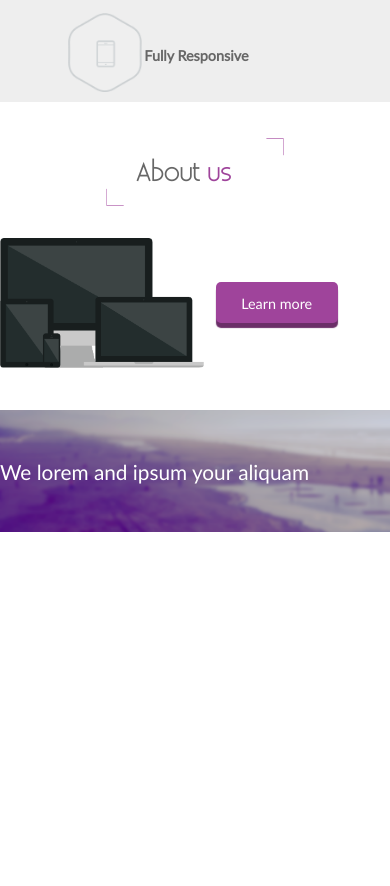
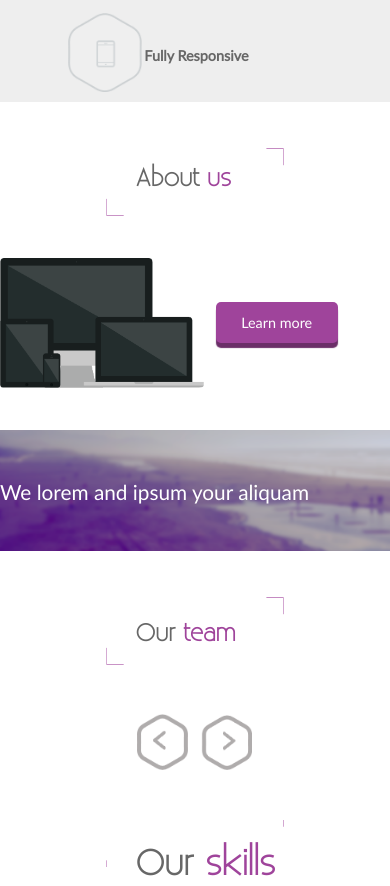
Before and after one commit to showmemagic/Bhagaskara, a plain HTML site: page index.html in a window 390 px wide. Shown: the part 607-1493 px from the top of the page. Before the commit the page ends 1139 px from the top, so only its background shows below. Drawn offline with Linux system fonts and the light colour scheme.

Commit message:
Team and skill section - no slider, no bars

```diff
--- a/index.html
+++ b/index.html
@@ -143,5 +143,33 @@
                 </div>
             </div>
         </section>
+
+        <section class = "team">
+            <div class = "mainWidth">
+                <div class = "teamContainerOne">
+                    <div class = "corners">
+                        <h4>Our <span class = "colorWord">team</span></h4>
+                    </div>
+                </div>
+                <div class = "teamContainerTwo">
+                    <div class = "teamShapeLeft">
+                        <a href = "#" class = "teamLeft"></a>
+                    </div>
+                    <div class = "teamShapeRight">
+                        <a href = "#" class = "teamRight"></a>
+                    </div>
+                </div>
+            </div>
+        </section>
+
+        <section class = "skills">
+            <div class = "mainWidth">
+                <div class = "skillsContainerOne">
+                    <div class = "corners">
+                        <h4>Our <span class = "colorWord">skills</span></h4>
+                    </div>
+                </div>
+            </div>
+        </sectio>
     </body>
 </html>
--- a/sass/modules/_media.scss
+++ b/sass/modules/_media.scss
@@ -13,6 +13,7 @@
             width: 70%;
         }
     }
+
     .menu {
         li {
             a {
@@ -21,11 +22,13 @@
             }
         }
     }
+
     nav {
         h3 {
             padding-top: 1%;
         }
     }
+
     .aboutUsContainerOne {
         .corners {
             h4 {
@@ -33,6 +36,7 @@
             }
         }
     }
+
     .aboutUsContainerTwo {
         .abouUsText {
             p {
@@ -40,6 +44,7 @@
             }
         }
     }
+
     .quoteContainer {
         padding-top: 7%;
         .quoteShape {
@@ -47,6 +52,27 @@
         }
         p {
             font-size: 1.5em;
+        }
+    }
+
+    .teamContainerOne {
+        .corners {
+            h4 {
+                font-size: 2em;
+            }
+        }
+    }
+
+    .teamContainerTwo {
+        .teamShapeLeft {
+            .teamLeft {
+                padding-top: 47%;
+            }
+        }
+        .teamShapeRight {
+            .teamRight {
+                padding-top: 47%;
+            }
         }
     }
  }
@@ -112,12 +138,35 @@
             }
         }
     }
+
     .quoteContainer {
         padding-top: 7%;
         .quoteShape {
             display: none;
             .quoteIcon {
                 display: none;
+            }
+        }
+    }
+
+    .teamContainerOne {
+        .corners {
+            padding-top: 16%;
+            h4 {
+                font-size: 1.7em;
+            }
+        }
+    }
+
+    .teamContainerTwo {
+        .teamShapeLeft {
+            .teamLeft {
+                padding-top: 68%;
+            }
+        }
+        .teamShapeRight {
+            .teamRight {
+                padding-top: 68%;
             }
         }
     }
@@ -141,14 +190,16 @@
             }
         }
     }
+
     .aboutUsContainerOne {
         .corners {
-            padding-top: 20%;
+            padding-top: 25%;
             h4 {
                 font-size: 1.5em;
             }
         }
     }
+
     .aboutUsContainerTwo {
         @include flexAlignItems(center);
         .abouUsText {
@@ -158,6 +209,7 @@
             }
         }
     }
+
     .quoteContainer {
         padding-top: 7%;
         .quoteShape {
@@ -167,4 +219,28 @@
             font-size: 1.3em;
         }
     }
+
+    .teamContainerOne {
+        .corners {
+            padding-top: 25%;
+            h4 {
+                font-size: 1.5em;
+            }
+        }
+    }
+
+    .teamContainerTwo {
+        .teamShapeLeft {
+            .teamLeft {
+                padding-top: 68%;
+                padding-bottom: 42%;
+            }
+        }
+        .teamShapeRight {
+            .teamRight {
+                padding-top: 68%;
+                padding-bottom: 42%;
+            }
+        }
+    }
 }
--- /dev/null
+++ b/sass/partials/_skills.scss
@@ -0,0 +1,27 @@
+.skillsContainerOne {
+    padding-top: 8%;
+        @include flexBox;
+        @include flexJustify(center);
+        .corners {
+            @include flexBox;
+            width: 35%;
+            min-width: 297px;
+            background-image: url("../images/aboutcorners.png");
+            background-position: center;
+            background-repeat: no-repeat;
+            background-size: 60%;
+            padding-top: 12%;
+            position: relative;
+            text-align: center;
+        }
+        h4 {
+            position: absolute;
+            font-family: "existencelight";
+            display: inline-block;
+            margin: 0;
+            top: 33%;
+            left: 30%;
+            font-size: 2.2em;
+            color: #676767;
+        }
+}
--- /dev/null
+++ b/sass/partials/_team.scss
@@ -0,0 +1,74 @@
+.team {
+    background-color: #ffffff;
+}
+
+.teamContainerOne {
+    padding-top: 8%;
+        @include flexBox;
+        @include flexJustify(center);
+        .corners {
+            @include flexBox;
+            width: 35%;
+            min-width: 297px;
+            background-image: url("../images/aboutcorners.png");
+            background-position: center;
+            background-repeat: no-repeat;
+            background-size: 60%;
+            padding-top: 12%;
+            position: relative;
+            text-align: center;
+        }
+        h4 {
+            position: absolute;
+            font-family: "existencelight";
+            display: inline-block;
+            margin: 0;
+            top: 33%;
+            left: 30%;
+            font-size: 2.2em;
+            color: #676767;
+        }
+}
+
+.teamContainerTwo {
+    @include flexBox;
+    @include flexJustify(center);
+    padding-top: 5%;
+    margin: 0;
+    width: 100%;
+    .teamShapeLeft {
+        width: 20%;
+        text-align: right;
+        .teamLeft {
+        width: 30%;
+        min-width: 64px;
+        background-image: url("../images/leftarrow.png");
+        background-repeat: no-repeat;
+        background-position: center;
+        background-size: 80%;
+        padding-top: 33%;
+        display: inline-block;
+        &:hover {
+            background-image: url("../images/leftarrowhover.png");
+        }
+    }
+}
+    .teamShapeRight {
+        width: 20%;
+        text-align: left;
+        .teamRight {
+            width: 30%;
+            min-width: 64px;
+            background-image: url("../images/rightarrow.png");
+            background-repeat: no-repeat;
+            background-position: center;
+            background-size: 80%;
+            padding-top: 33%;
+            display: inline-block;
+            &:hover {
+                background-image: url("../images/rightarrowhover.png");
+            }
+        }
+    }
+
+}
--- a/sass/style.scss
+++ b/sass/style.scss
@@ -11,5 +11,7 @@
 @import"partials/content";
 @import"partials/about";
 @import"partials/quote";
+@import"partials/team";
+@import"partials/skills";
 
 @import"modules/media";
```
Also changed, not shown: css/style.css, images/leftarrow.png (added), images/leftarrowhover.png (added), images/rightarrow.png (added), images/rightarrowhover.png (added).
